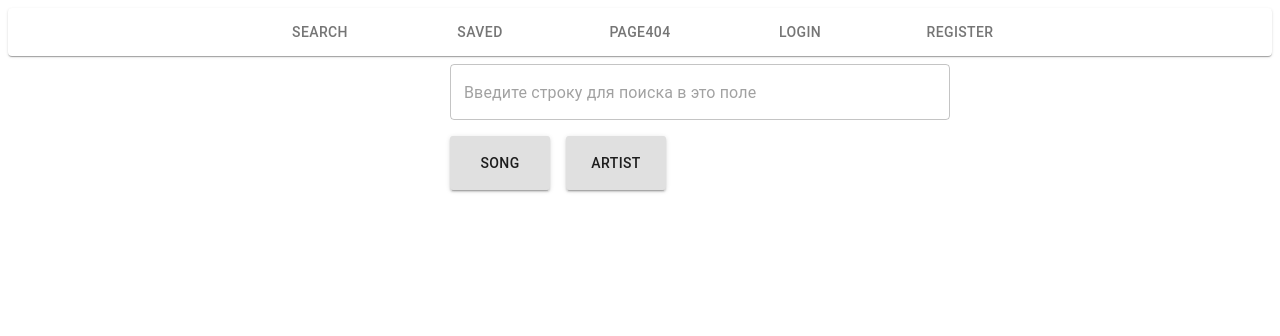
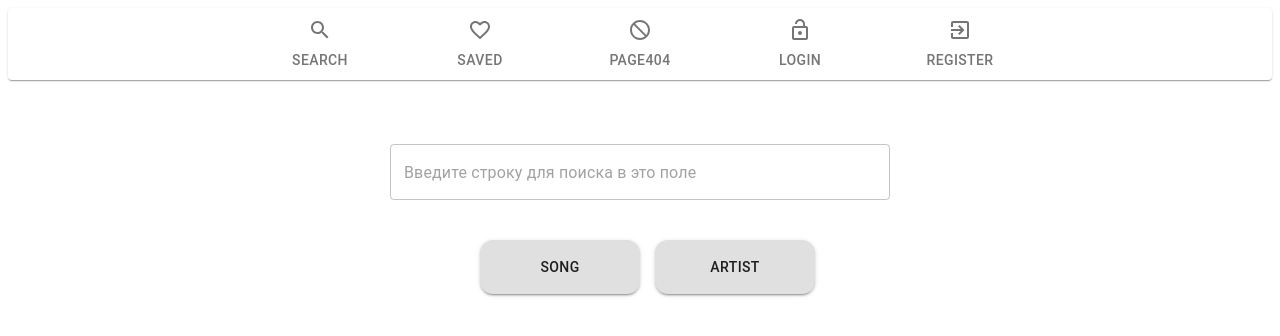
Before and after one commit to theol93/LASTFM-REACT, a React app: page /search in a window 1280 px wide. Built offline with nearby package versions, Linux system fonts and the light colour scheme.

Commit message:
new design

```diff
--- a/src/pages/drawer/index.js
+++ b/src/pages/drawer/index.js
@@ -4,7 +4,11 @@ import Paper from '@material-ui/core/Paper';
 import Tabs from '@material-ui/core/Tabs';
 import Tab from '@material-ui/core/Tab';
 import { Link } from 'react-router-dom';
-
+import ExitToAppIcon from '@material-ui/icons/ExitToApp';
+import LockOpenIcon from '@material-ui/icons/LockOpen';
+import NotInterestedIcon from '@material-ui/icons/NotInterested';
+import SearchIcon from '@material-ui/icons/Search';
+import FavoriteBorderIcon from '@material-ui/icons/FavoriteBorder';
 const useStyles = makeStyles({
     root: {
         flexGrow: 1,
@@ -28,11 +32,11 @@ export default function CenteredTabs() {
                 textColor="primary"
                 centered
             >
-                <Tab  label="Search" value="/search" component={Link} to="/search"/>
-                <Tab  label="Saved" value="/saved" component={Link} to="/saved"/>
-                <Tab  label="Page404" value="/page404" component={Link} to="/page404"/>
-                <Tab  label="Login" value="/login" component={Link} to="/login"/>
-                <Tab  label="Register" value="/register" component={Link} to="/register"/>
+                <Tab  label="Search" value="/search" component={Link} to="/search" icon={<SearchIcon />} />
+                <Tab  label="Saved" value="/saved" component={Link} to="/saved" icon={<FavoriteBorderIcon />} />
+                <Tab  label="Page404" value="/page404" component={Link} to="/page404" icon={<NotInterestedIcon />} />
+                <Tab  label="Login" value="/login" component={Link} to="/login" icon={<LockOpenIcon />} />
+                <Tab  label="Register" value="/register" component={Link} to="/register" icon={<ExitToAppIcon />} />
             </Tabs>
         </Paper>
     );
--- a/src/pages/login/index.js
+++ b/src/pages/login/index.js
@@ -1,7 +1,6 @@
 import React from 'react';
 import Avatar from '@material-ui/core/Avatar';
 import Button from '@material-ui/core/Button';
-import CssBaseline from '@material-ui/core/CssBaseline';
 import TextField from '@material-ui/core/TextField';
 import FormControlLabel from '@material-ui/core/FormControlLabel';
 import Checkbox from '@material-ui/core/Checkbox';
@@ -51,7 +50,6 @@ export default function SignIn() {
 
     return (
         <Container component="main" maxWidth="sm" align="center">
-            <CssBaseline />
             <div className={classes.paper}>
                 <Avatar className={classes.avatar}>
                     <LockOutlinedIcon />
--- a/src/pages/page404/index.js
+++ b/src/pages/page404/index.js
@@ -5,7 +5,7 @@ import Container from "@material-ui/core/Container";
 
 export default function(){
     return (
-        <Container component="main" maxWidth="xs">
+        <Container component="main" maxWidth="sm" align="center">
             <div className={ styles.head }>Error 404</div>
             <img src={logo} height={"400px"} alt={404}/>
             <div className={ styles.body }>Sorry, but you are looking for something that isn’t here.</div>
--- a/src/pages/page404/index.module.css
+++ b/src/pages/page404/index.module.css
@@ -1,4 +1,5 @@
 .head {
+    margin-top: 64px;
     font-size: 400%;
 }
 
--- a/src/pages/register/index.js
+++ b/src/pages/register/index.js
@@ -1,7 +1,6 @@
 import React from 'react';
 import Avatar from '@material-ui/core/Avatar';
 import Button from '@material-ui/core/Button';
-import CssBaseline from '@material-ui/core/CssBaseline';
 import TextField from '@material-ui/core/TextField';
 import FormControlLabel from '@material-ui/core/FormControlLabel';
 import Checkbox from '@material-ui/core/Checkbox';
@@ -51,7 +50,6 @@ export default function SignUp() {
 
     return (
         <Container component="main" maxWidth="xs">
-            <CssBaseline />
             <div className={classes.paper}>
                 <Avatar className={classes.avatar}>
                     <LockOutlinedIcon />
--- a/src/pages/saved/index.js
+++ b/src/pages/saved/index.js
@@ -1,9 +1,9 @@
 import React from 'react';
 import Container from "@material-ui/core/Container";
-
+import style from './index.module.css'
 export default function Saved(){
     return(
-        <Container component="main" maxWidth="xs">
+        <Container component="main" maxWidth="sm" align="center" className={style.body}>
             Saved music
         </Container>
     )
--- /dev/null
+++ b/src/pages/saved/index.module.css
@@ -0,0 +1,3 @@
+.body {
+    margin-top: 64px;
+}
--- a/src/pages/search/index.js
+++ b/src/pages/search/index.js
@@ -11,23 +11,26 @@ export default function Search(){
         const useStyles = makeStyles((theme) => ({
             root: {
                 '& > *': {
+                    marginTop: "64px",
                     margin: theme.spacing(1),
                     width: '500px',
                 },
             },
             btn: {
+                marginTop: "32px",
                 border: 0,
-                borderRadius: 3,
+                marginLeft: "15px",
+                borderRadius: 13,
                 height: 54,
-                padding: '0 40px',
-                width: '100px',
+                padding: '0 80px',
+                width: 100,
             }
         }));
 
         const classes = useStyles();
 
-        return(
-            <Container component="main" maxWidth="xs">
+        return(<div>
+            <Container component="main" maxWidth="sm" align="center">
             <form className={classes.root} noValidate autoComplete="on">
                 <TextField
                     id="outlined-secondary"
@@ -35,13 +38,16 @@ export default function Search(){
                     color="primary"
                     placeholder="Введите строку для поиска в это поле"
                 />
+            </form>
+            </Container>
+            <Container component="main" maxWidth="sm" align="center">
                 <Button className={classes.btn} variant="contained">
                     Song
                 </Button>
                 <Button className={classes.btn} variant="contained">
                     Artist
                 </Button>
-            </form>
             </Container>
+            </div>
         );
 }
```
